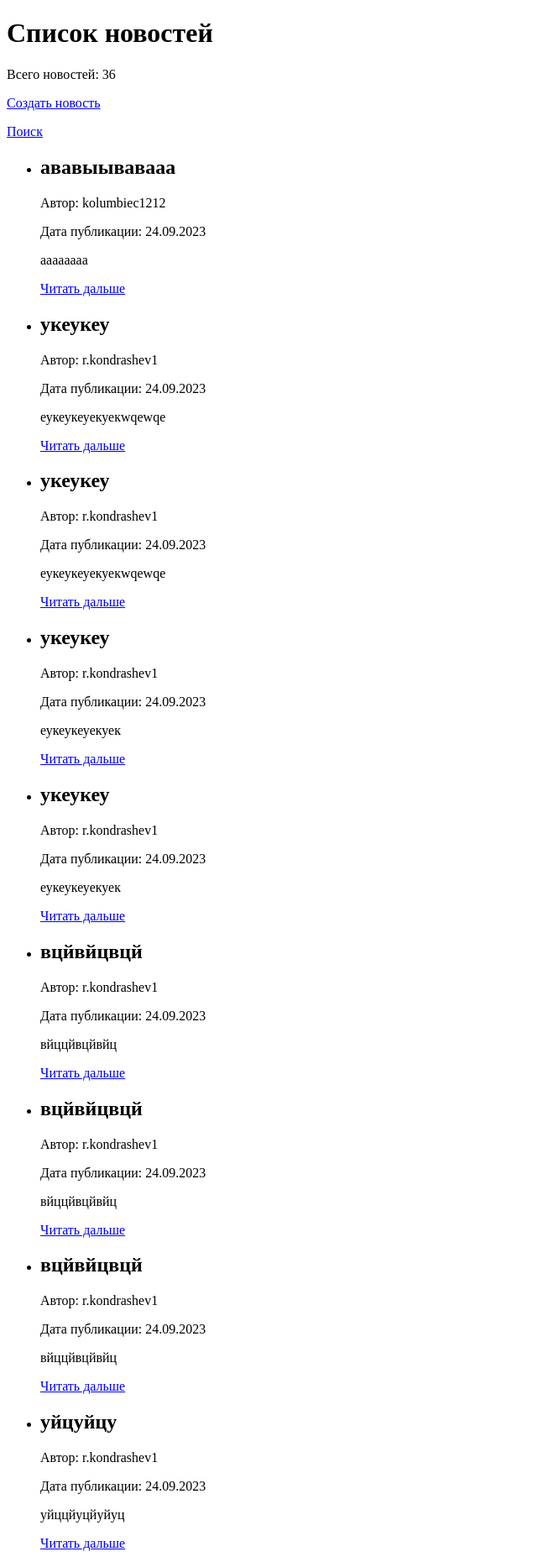
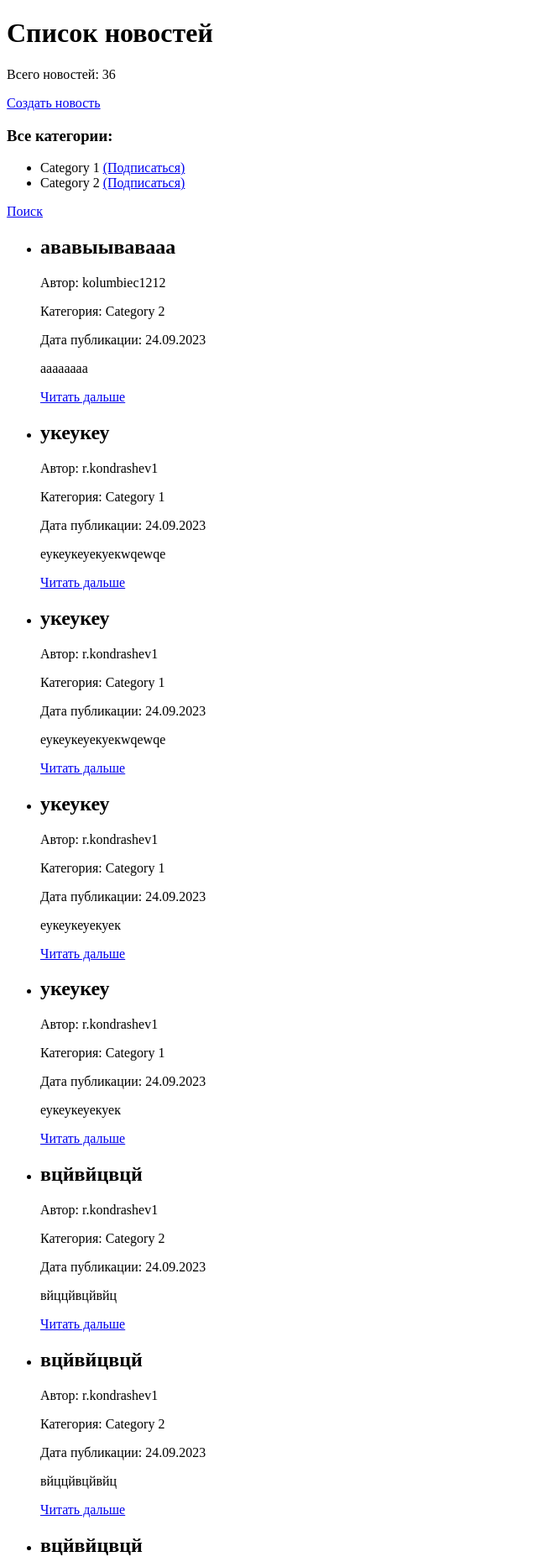
Before and after one commit to distanceOn/NewsPaper, a Django app: page /news/ in a window 1280 px wide. Shown: the part 60-1920 px from the top of the page at 84% size, without its empty margins (0-640 px from the left). Run offline with Django 4.2, Linux system fonts and the light colour scheme; a user stored in the database is signed in; data comes from the database, SQL or seed files in the repository; both versions use the stored data as it was after the commit.

Commit message:
create email newsletter of category

```diff
--- a/NewsPaper/urls.py
+++ b/NewsPaper/urls.py
@@ -30,6 +30,8 @@ urlpatterns = [
     path('news/<int:pk>/delete/', views.PostDeleteView.as_view(), name='delete_post'),
     path('accounts/', include('allauth.urls')),
     path('become_author/', views.become_author, name='become_author'),
+    path('subscribe_category/<int:category_id>/', views.subscribe_category, name='subscribe_category'),
+    path('unsubscribe_category/<int:category_id>/', views.unsubscribe_category, name='unsubscribe_category'),
 
 
 ]
--- a/news/models.py
+++ b/news/models.py
@@ -34,6 +34,7 @@ class Author(models.Model):
 
 class Category(models.Model):
     name = models.CharField(max_length=100, unique=True)
+    subscribers = models.ManyToManyField(User, related_name='subscribed_categories', blank=True)
 
     def __str__(self):
         return self.name
--- a/news/templates/news/news_list.html
+++ b/news/templates/news/news_list.html
@@ -10,12 +10,36 @@
 <p><a href="{% url 'add_post' %}">Создать новость</a></p>
 {% endif %}
 
+<div>
+	<h3>Все категории:</h3>
+    <ul>
+        {% for category in categories %}
+            <li>
+
+                    {{ category.name }}
+                    {% if user.is_authenticated %}
+                        {% if user in category.subscribers.all %}
+												<a href="{% url 'unsubscribe_category' category.id %}">
+                            (Отписаться)</a>
+                        {% else %}
+												<a href="{% url 'subscribe_category' category.id %}">
+                            (Подписаться)</a>
+                        {% endif %}
+                    {% endif %}
+
+            </li>
+        {% endfor %}
+    </ul>
+</div>
+
+
 <p><a href="{% url 'news_search' %}">Поиск</a></p>
 <ul>
 	{% for post in posts %}
 	<li>
 		<h2>{{ post.title }}</h2>
 		<p>Автор: {{post.author.user.username}}</p>
+		<p>Категория: {{post.postcategory_set.first.category}}</p>
 		<p>Дата публикации: {{ post.created_at|date:"d.m.Y" }}</p>
 		<p>{{ post.text|truncatewords:20 }}</p>
 		<a href="{% url 'news_detail' post.id %}">Читать дальше</a>
--- a/news/views.py
+++ b/news/views.py
@@ -1,5 +1,5 @@
 from django.shortcuts import render, get_object_or_404, redirect
-from .models import Author, Post
+from .models import Author, Post, Category
 from .forms import SearchForm, PostForm
 from django.core.paginator import Paginator
 from django.contrib.auth.models import Group
@@ -8,11 +8,15 @@ from django.urls import reverse_lazy
 from django.contrib.auth.mixins import LoginRequiredMixin
 from django.contrib.auth.decorators import login_required
 from .mixins import AuthorPermissionMixin
+from .models import Category
+from django.core.mail import EmailMultiAlternatives
+from django.template.loader import render_to_string
 
 
 def news_list(request):
     posts = Post.objects.order_by('-created_at')
-    return render(request, 'news/news_list.html', {'posts': posts})
+    categories = Category.objects.all()
+    return render(request, 'news/news_list.html', {'posts': posts, 'categories': categories})
 
 
 def news_detail(request, id):
@@ -56,7 +60,16 @@ class PostCreateView(LoginRequiredMixin, CreateView):
             form.instance.author = author
         else:
             form.instance.author = None
-        return super().form_valid(form)
+
+        # Сохраняем пост
+        response = super().form_valid(form)
+
+        # Отправляем уведомление о создании поста подписчикам категории
+        if form.cleaned_data.get('categories'):
+            for category in form.cleaned_data['categories']:
+                send_newsletter_notification(category, self.object)
+
+        return response
 
 
 class AuthenticatedMixin(LoginRequiredMixin, AuthorPermissionMixin):
@@ -76,8 +89,51 @@ class PostDeleteView(LoginRequiredMixin, AuthorPermissionMixin,DeleteView):
     success_url = reverse_lazy('news_list')
 
 
+
+
+
 @login_required
 def become_author(request):
     authors_group, created = Group.objects.get_or_create(name='authors')
     request.user.groups.add(authors_group)
-    return redirect('/news/')  # Перенаправьте пользователя на страницу профиля или куда угодно еще
+    return redirect('/news/')
+
+
+def subscribe_category(request, category_id):
+    category = Category.objects.get(pk=category_id)
+    user = request.user
+
+    if user not in category.subscribers.all():
+        category.subscribers.add(user)
+
+    return redirect('news_list')
+
+def unsubscribe_category(request, category_id):
+    category = Category.objects.get(pk=category_id)
+    user = request.user
+
+    if user in category.subscribers.all():
+        category.subscribers.remove(user)
+
+    return redirect('news_list')
+
+def send_newsletter_notification(category, post):
+    subscribers = category.subscribers.all()
+
+    for user in subscribers:
+        subject = post.title if post else "Новая статья в твоём любимом разделе!"
+
+        # Рендерим HTML-содержимое из шаблона
+        html_content = render_to_string('news/newsletter.html', {'post': post, 'user': user})
+
+        # Создаем EmailMultiAlternatives объект
+        msg = EmailMultiAlternatives(
+            subject=subject,
+            body='',  # Вы можете оставить body пустым, так как у нас есть HTML-содержимое
+            from_email='distanceOn@yandex.ru',
+            to=[user.email],
+        )
+        msg.attach_alternative(html_content, "text/html")  # Добавляем HTML-содержимое
+
+        # Отправляем письмо
+        msg.send()
```
Also changed, not shown: NewsPaper/settings.py (+17 -1 lines), news/templates/news/newsletter.html (added, +13 -0 lines), db.sqlite3, news/migrations/0002_category_subscribers.py (added), 1 other file.
